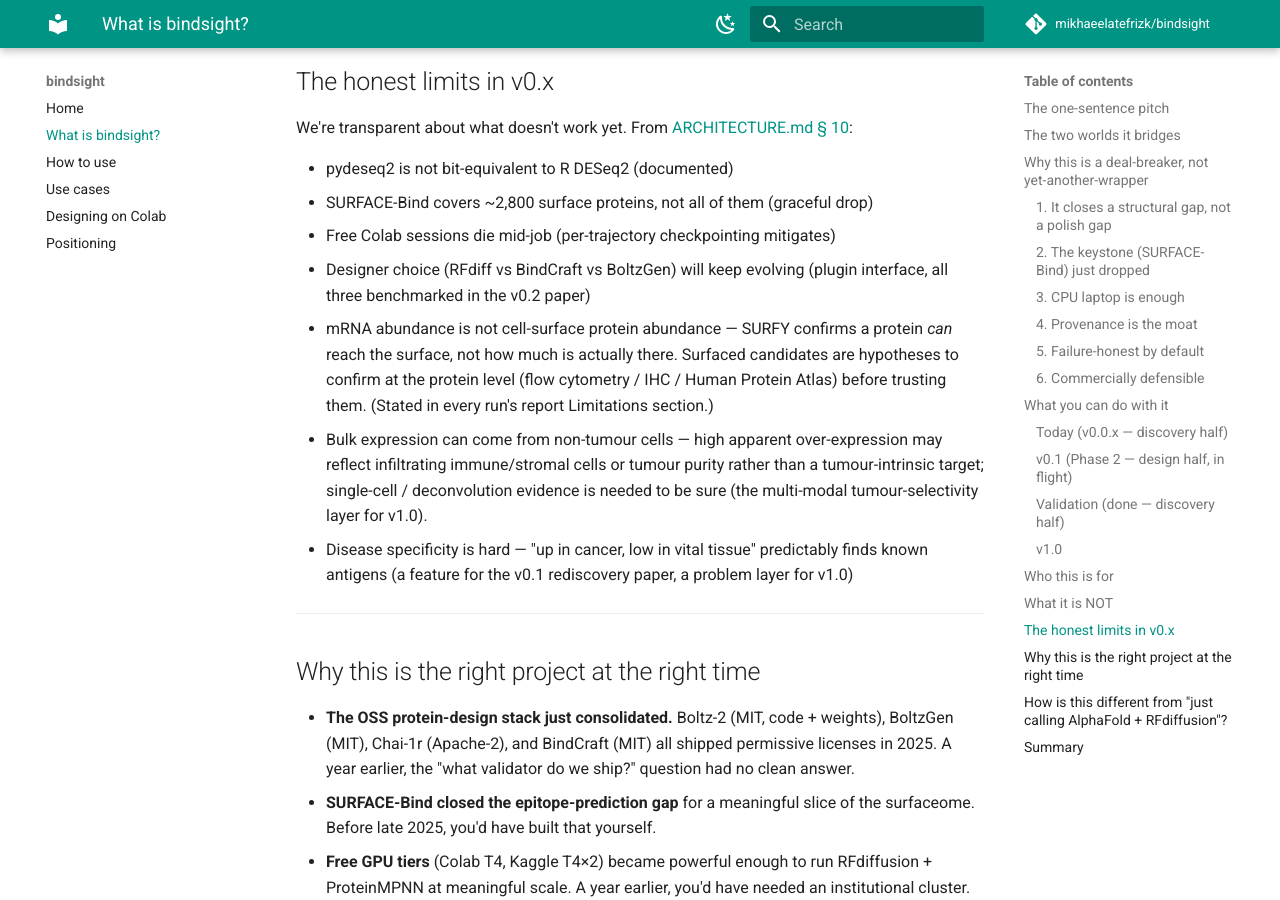
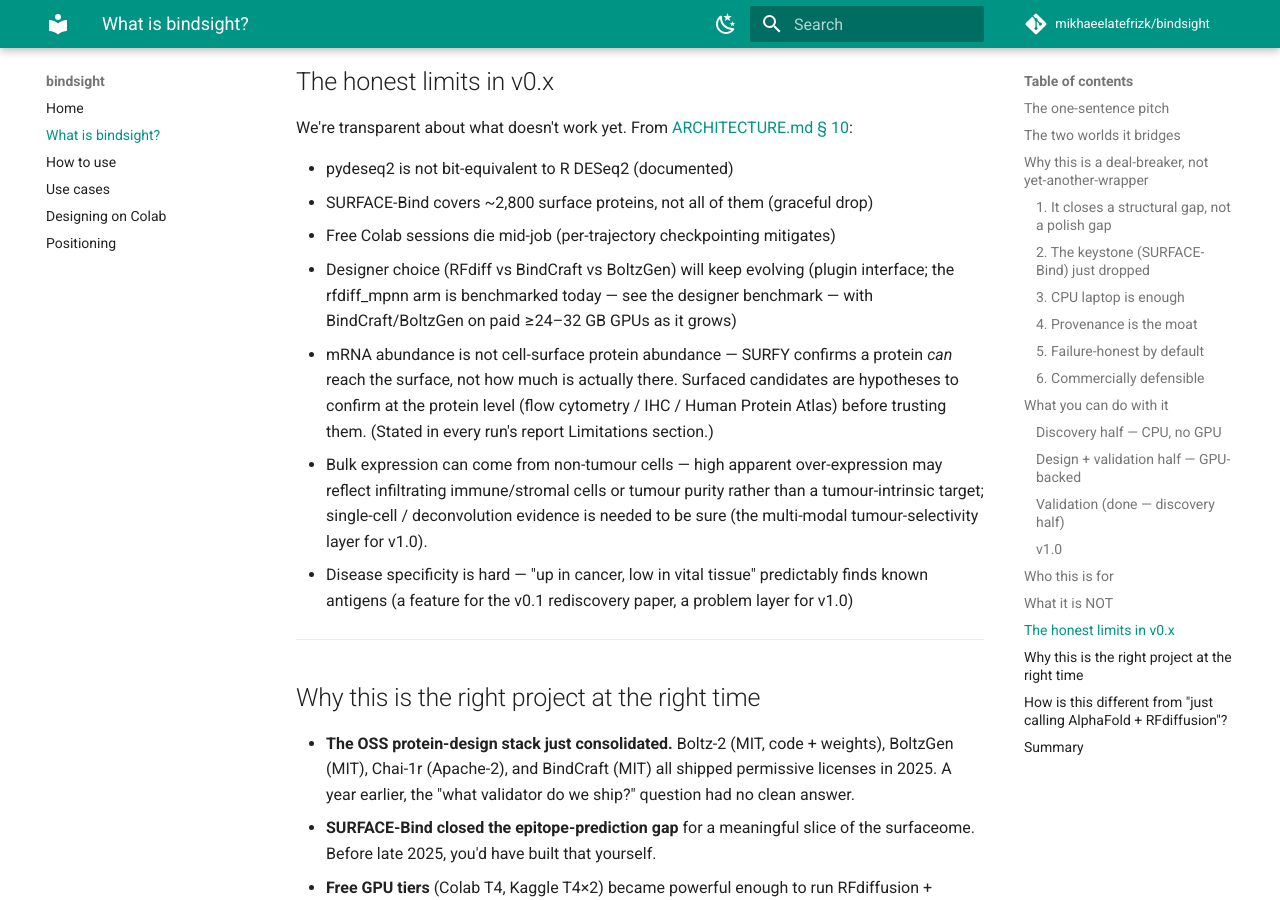
Before and after one commit to mikhaeelatefrizk/bindsight, an MkDocs documentation site: the page built from docs/what-is-bindsight.md, in a window 1280 px wide and 900 px high, scrolled down 5003 px. Built offline with MkDocs 1.6.1 and Material for MkDocs 9.7.7, drawn with Linux system fonts in a browser that asks for light colours; comment, search, counter and statistics services are not loaded; some of the changed text lies outside the part shown.

Commit message:
docs+packaging: fix stale pre-v0.2 wording, broken bindsight ui quickstart, benchmark-number contradiction
Visitor-cleanliness audit (multi-agent, adversarially verified) found genuine stale/confusing items in the published v0.2.0 repo. Fixes:

- Packaging: streamlit was in no pyproject extra (only requirements.txt + conda env), so the documented 'pip install -e .[report]' -> 'bindsight ui' quickstart failed. Added streamlit>=1.36 to the report extra (now also in all); the CLI's existing .[report] fallback hint is now correct.

- De-staled the docs to the shipped v0.2.0 state: docs/what-is-bindsight.md no longer frames the project as 'v0.0.x / design half in flight'; README Quickstart drops '(v0.1+)' tags and the '60-second demo' label; how-to-use.md + colab-design-howto.md describe SURFACE-Bind as implemented and point at the real structure path; data-flow/module diagrams drop misleading '(v0.2)' tags (SURFACE-Bind/BoltzGen shipped; fpocket fallback marked planned); SECURITY.md de-pinned from v0.1.x; CONTRIBUTING.md smoke test runs a command that exists.

- Reconciled the contradictory designer-benchmark figures inside CHANGELOG [0.2.0] to the shipped numbers (0.59/0.84/50%, CIF complexes). Recorded the polish under CHANGELOG [Unreleased].

No code changes; ruff clean, 294 passed, wheel builds (License-Expression AGPL-3.0-or-later, streamlit in report+all extras).


Claude-Session: https://claude.ai/code/session_011soYvec7Ybsa8FDyGw37U1

````diff
--- a/docs/what-is-bindsight.md
+++ b/docs/what-is-bindsight.md
@@ -124,7 +124,7 @@ pharma early-discovery team can run it without legal review.
 
 ## What you can do with it
 
-### Today (v0.0.x — discovery half)
+### Discovery half — CPU, no GPU
 
 ```bash
 bindsight discover examples/tcga_luad.yaml --out runs/luad_v01
@@ -142,7 +142,7 @@ Produces:
 Useful right now if you're a translational researcher trying to triage a
 cancer cohort for surface-antigen targets without writing 600 lines of glue.
 
-### v0.1 (Phase 2 — design half, in flight)
+### Design + validation half — GPU-backed
 
 ```bash
 bindsight design runs/luad_v01 --backend colab --trajectories 50
@@ -215,7 +215,8 @@ We're transparent about what doesn't work yet. From [ARCHITECTURE.md § 10](../A
 - SURFACE-Bind covers ~2,800 surface proteins, not all of them (graceful drop)
 - Free Colab sessions die mid-job (per-trajectory checkpointing mitigates)
 - Designer choice (RFdiff vs BindCraft vs BoltzGen) will keep evolving
-  (plugin interface, all three benchmarked in the v0.2 paper)
+  (plugin interface; the rfdiff_mpnn arm is benchmarked today — see the designer
+  benchmark — with BindCraft/BoltzGen on paid ≥24–32 GB GPUs as it grows)
 - mRNA abundance is not cell-surface protein abundance — SURFY confirms a protein
   *can* reach the surface, not how much is actually there. Surfaced candidates are
   hypotheses to confirm at the protein level (flow cytometry / IHC / Human Protein
--- a/pyproject.toml
+++ b/pyproject.toml
@@ -74,6 +74,7 @@ discover = [
     "openpyxl>=3.1",       # parse the SURFY surfaceome .xlsx
 ]
 report = [
+    "streamlit>=1.36",     # web UI: `bindsight ui` + `bindsight report --format streamlit`
     "py3Dmol>=2.0",
     "matplotlib>=3.8",
     "seaborn>=0.13",
````
Also changed, not shown: ARCHITECTURE.md (+4 -4 lines), CHANGELOG.md (+13 -1 lines), CONTRIBUTING.md (+2 -2 lines), README.md (+6 -6 lines), SECURITY.md (+3 -2 lines), docs/colab-design-howto.md (+2 -2 lines), docs/how-to-use.md (+3 -3 lines).
